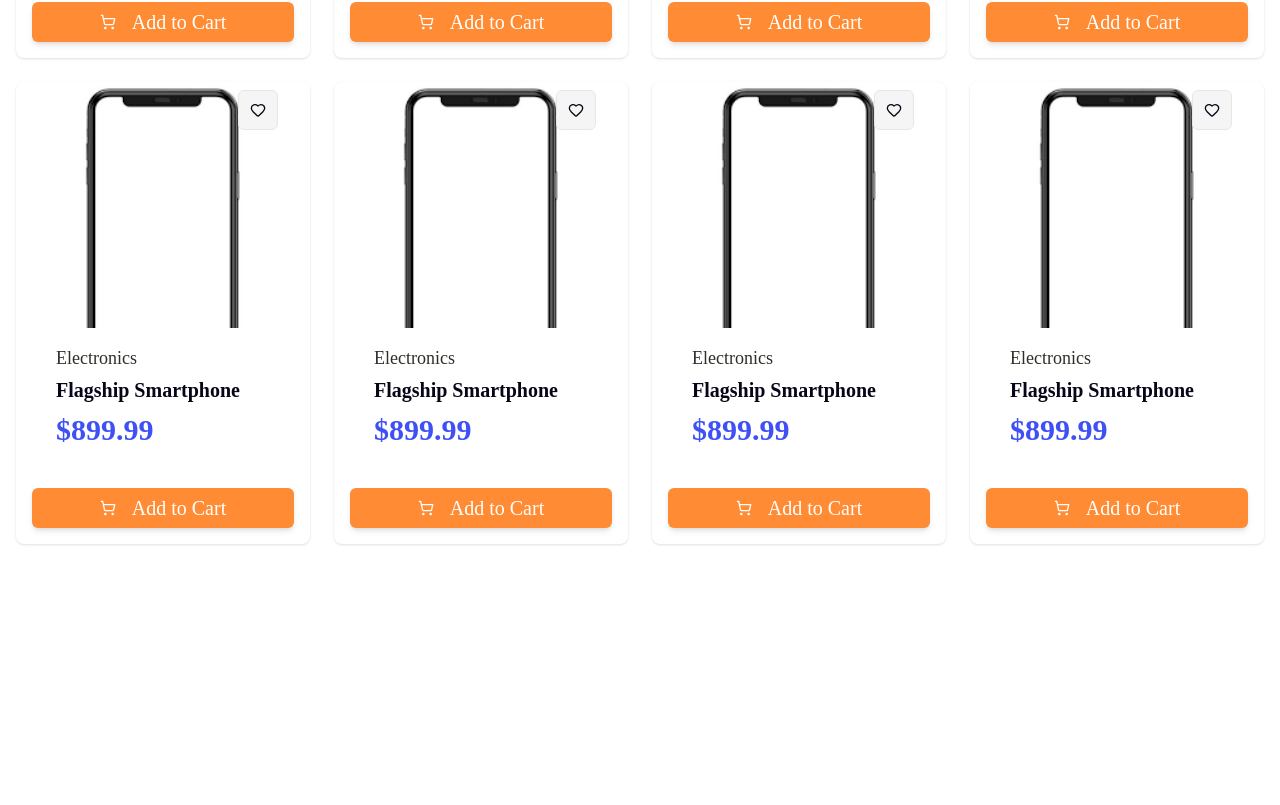
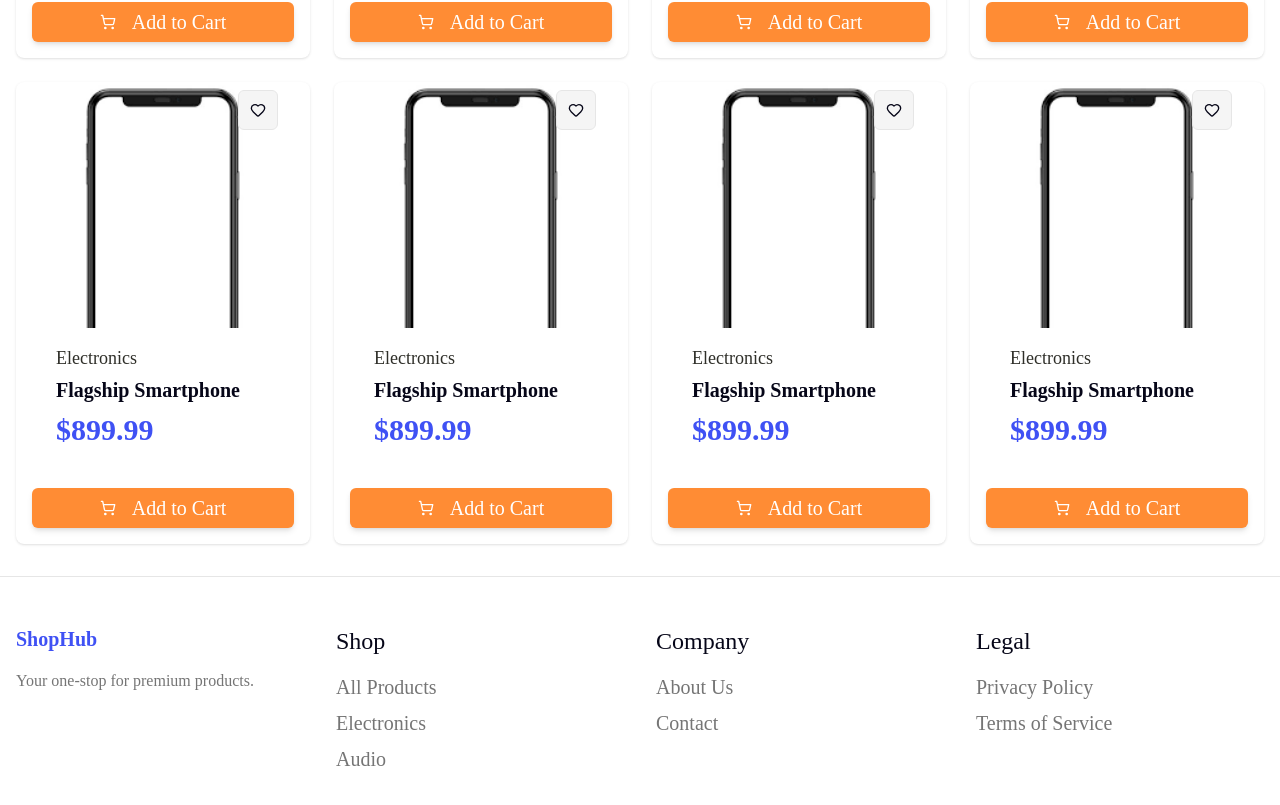
Before and after one commit to mohammadmehdidalvandii/shopHub-frontend, a Next.js app: page /Products in a window 1280 px wide. Shown: the part 700-1505 px from the top of the page. Before the commit the page ends 1276 px from the top, so only its background shows below. Built offline with nearby package versions, Linux system fonts and the light colour scheme.

Commit message:
add footer to products-page

```diff
--- a/src/app/Products/page.tsx
+++ b/src/app/Products/page.tsx
@@ -2,6 +2,7 @@ import Navigation from "@/components/modules/Navigation/Navigation";
 import React from 'react';
 import type { Metadata } from "next";
 import Products from "@/components/templates/products/Products";
+import Footer from "@/components/modules/Footer/Footer";
 
  export const metadata: Metadata = {
   title: "ShopHub | Products",
@@ -13,6 +14,7 @@ const page:React.FC = ()=>{
     <div className="min-h-screen bg-white">
         <Navigation/>
         <Products/>
+        <Footer/>
     </div>
   )
 }
```
